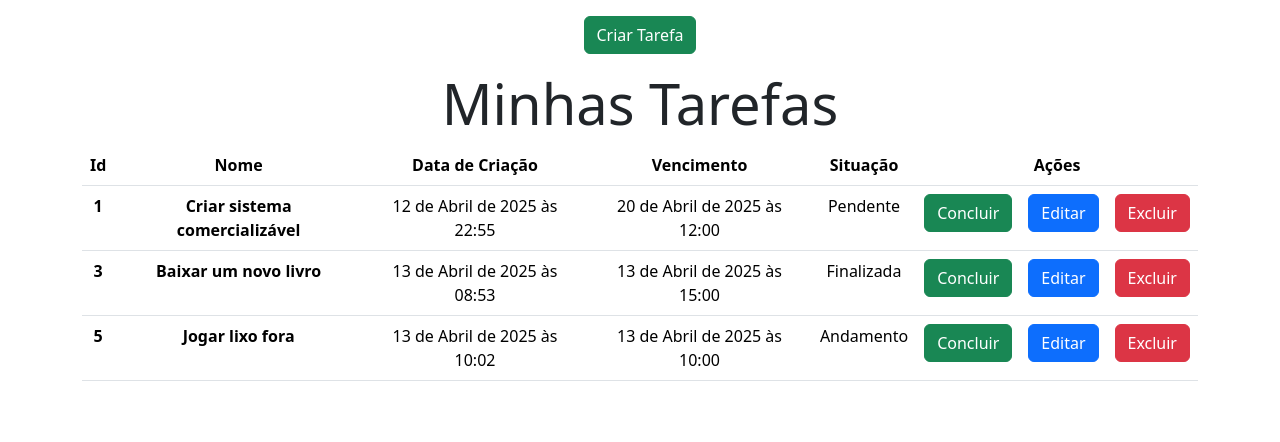
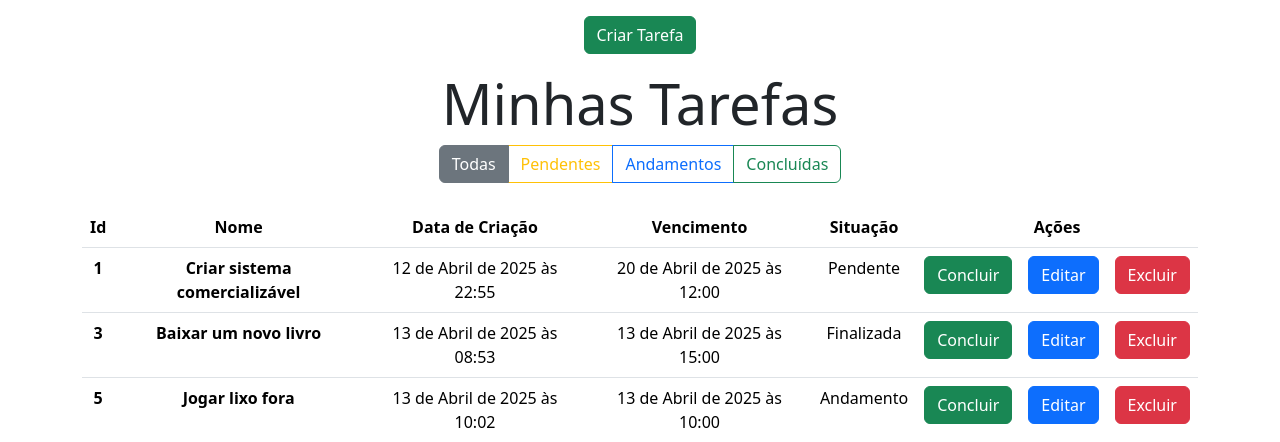
Before and after one commit to WaldembergDev/django-todo, a Django app: page /task/home/?status_selecionado=todas in a window 1280 px wide. Shown: the part 56-498 px from the top of the page. Run offline with Django 5.2, Linux system fonts and the light colour scheme; a user stored in the database is signed in; data comes from the database, SQL or seed files in the repository; both versions use the stored data as it was after the commit.

Commit message:
Criado filtro de status para as tarefas

```diff
--- a/task/templates/home.html
+++ b/task/templates/home.html
@@ -7,6 +7,14 @@
     </div>
     <div class='container'>
         <h1 class="text-center display-4">Minhas Tarefas</h1>
+        <div class="d-flex justify-content-center mb-4">
+            <div class="btn-group" role="group" aria-label="Filtro de Tarefas">
+                <a href="?status_selecionado=todas" class="btn btn-outline-secondary {% if request.GET.status_selecionado == 'todas' or not request.GET.status_selecionado %}active{% endif %}">Todas</a>
+                <a href="?status_selecionado=pendentes" class="btn btn-outline-warning {% if request.GET.status_selecionado == 'pendentes' %}active{% endif %}">Pendentes</a>
+                <a href="?status_selecionado=andamentos" class="btn btn-outline-primary {% if request.GET.status_selecionado == 'andamentos' %}active{% endif %}">Andamentos</a>
+                <a href="?status_selecionado=concluidas" class="btn btn-outline-success {% if request.GET.status_selecionado == 'concluidas' %}active{% endif %}">Concluídas</a>
+            </div>
+        </div>
         {% if messages %}
             {% for message in messages %}
                 <div class="alert {{message.tags}}" role="alert">
--- a/task/views.py
+++ b/task/views.py
@@ -9,9 +9,18 @@ from account.models import User
 @login_required(login_url='/account/login')
 def home(request):
     status = [status.value for status in StatusEnum]
+    status_selecionado = request.GET.get('status_selecionado')
     user = request.user
     tasks = Task.objects.filter(user = user).all()
-    return render(request, 'home.html', {'status': status, 'tasks': tasks})
+    if status_selecionado:
+        if status_selecionado != 'Todas':
+            if status_selecionado == 'pendentes':
+                tasks = tasks.filter(status = StatusEnum.PENDING)
+            if status_selecionado == 'andamentos':
+                tasks = tasks.filter(status = StatusEnum.IN_PROGRESS)
+            if status_selecionado == 'concluidas':
+                tasks = tasks.filter(status = StatusEnum.FINISHED)
+    return render(request, 'home.html', {'status': status, 'tasks': tasks, 'status_selecionado': status_selecionado})
 
 @login_required(login_url='/account/login')
 def create_task(request):
```
Also changed, not shown: db.sqlite3.
